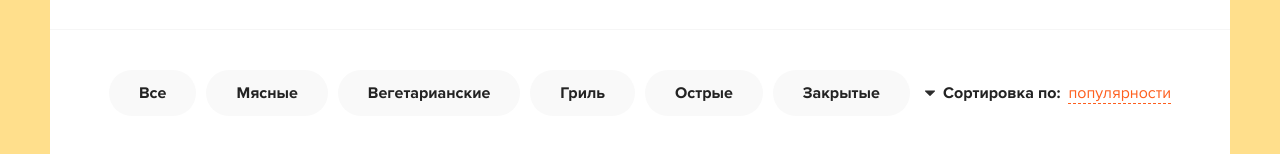
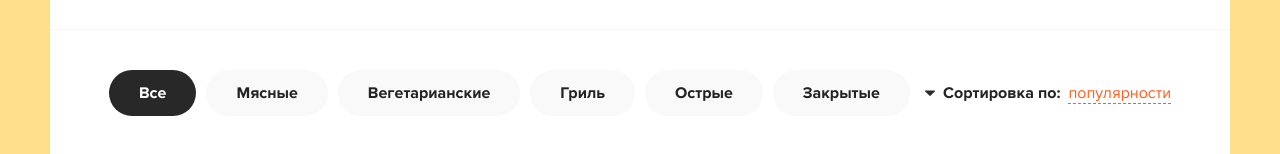
Before and after one commit to anastaok/pizza_react, a React (Create React App) app: page / in a window 1280 px wide. Shown: the part 152-306 px from the top of the page. Built offline with nearby package versions, Linux system fonts and the light colour scheme.

Commit message:
update Home and Categories redux

```diff
--- a/src/App.js
+++ b/src/App.js
@@ -1,6 +1,6 @@
 import React, { useEffect } from "react";
 import axios from "axios";
-import { useSelector, useDispatch } from "react-redux";
+import { useDispatch } from "react-redux";
 
 import { Header } from "./components";
 import { Home, Cart } from "./pages";
@@ -9,13 +9,6 @@ import { setPizzas } from "./redux/actions/pizzas";
 
 function App() {
   const dispatch = useDispatch();
-
-  const { items } = useSelector(({ pizzas, filter }) => {
-    return {
-      items: pizzas.items,
-      sortBy: filter.sortBy,
-    };
-  });
 
   useEffect(() => {
     axios.get("http://localhost:3000/db.json").then(({ data }) => {
@@ -28,7 +21,7 @@ function App() {
       <Header />
       <div className="content">
         <Routes>
-          <Route path="/" element={<Home items={items} />} />
+          <Route path="/" element={<Home />} />
           <Route path="/cart" element={<Cart />} />
         </Routes>
       </div>
--- a/src/components/Categories.jsx
+++ b/src/components/Categories.jsx
@@ -1,10 +1,11 @@
 import React, { useState } from "react";
 
 const Categories = ({ items, onClickItem }) => {
-  const [activeItem, setActiveItem] = useState();
+  const [activeItem, setActiveItem] = useState(null);
 
   const onSelectItem = (index) => {
     setActiveItem(index);
+    onClickItem(index);
   };
 
   return (
--- a/src/pages/Home.jsx
+++ b/src/pages/Home.jsx
@@ -1,12 +1,22 @@
 import React from "react";
 import { Categories, PizzasBlock, SortPopup } from "../components";
+import { useSelector, useDispatch } from "react-redux";
 
-const Home = ({ items }) => {
+import { setCategory } from "../redux/actions/filters";
+
+const Home = () => {
+  const dispatch = useDispatch();
+  const items = useSelector(({ pizzas }) => pizzas.items);
+
+  const onSelectCategory = (index) => {
+    dispatch(setCategory(index));
+  };
+
   return (
     <div className="container">
       <div className="content__top">
         <Categories
-          onClickItem={(name) => console.log(name)}
+          onClickItem={onSelectCategory}
           items={["Мясные", "Вегетарианские", "Гриль", "Острые", "Закрытые"]}
         />
         <SortPopup
```
